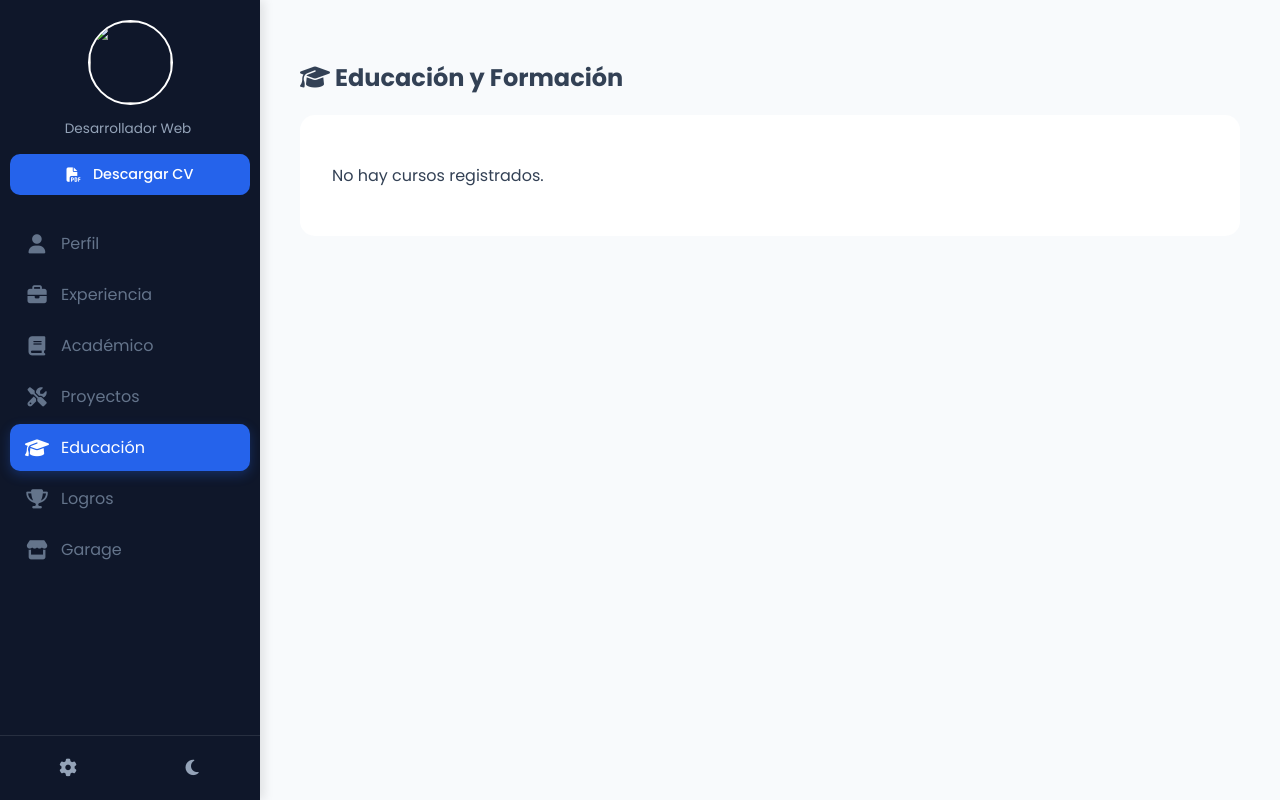
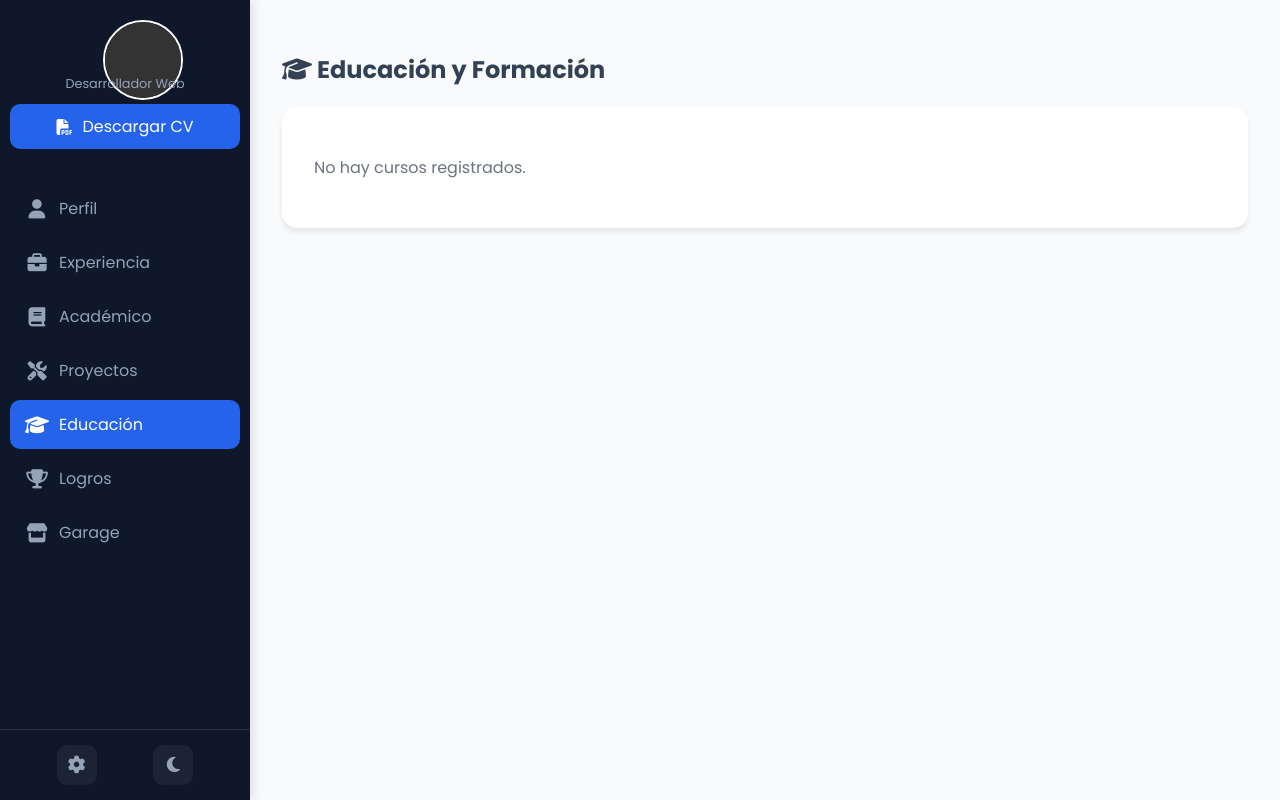
Before and after one commit to alanalava/HOJADEVIDA_ALAN, a Django app: page /cursos/ in a window 1280 px wide. Run offline with Django 5.2, Linux system fonts and the light colour scheme; data that the repository does not hold is empty; some libraries are stand-ins or nearby versions.

Commit message:
Arreglando de la interfaz

```diff
--- a/Perfil/templates/base.html
+++ b/Perfil/templates/base.html
@@ -9,13 +9,11 @@
     <link rel="stylesheet" href="https://cdnjs.cloudflare.com/ajax/libs/font-awesome/6.4.0/css/all.min.css">
 
     <style>
-        /* --- REGLA DE ORO --- */
         * { box-sizing: border-box; }
 
-        /* --- VARIABLES --- */
         :root {
-            --sidebar-width-open: 260px;
-            --sidebar-width-closed: 80px;
+            --sidebar-width-open: 250px;
+            --sidebar-width-closed: 75px;
             --primary: #2563eb;
             --sidebar-bg: #0f172a;
 
@@ -23,6 +21,10 @@
             --bg-card: #ffffff;
             --text-main: #334155;
             --text-muted: #64748b;
+
+            /* Colores para las etiquetas (Tags) */
+            --tag-bg: #e2e8f0;
+            --tag-text: #475569;
         }
 
         body.dark-mode {
@@ -30,9 +32,12 @@
             --bg-card: #1e293b;
             --text-main: #e2e8f0;
             --text-muted: #94a3b8;
+
+            /* Etiquetas en modo oscuro */
+            --tag-bg: #334155;
+            --tag-text: #e2e8f0;
         }
 
-        /* --- BASE --- */
         body {
             font-family: 'Poppins', sans-serif;
             background: var(--bg-main);
@@ -52,108 +57,122 @@
             background: var(--sidebar-bg);
             color: white;
             z-index: 1000;
-            display: flex;
-            flex-direction: column;
+            display: flex; flex-direction: column;
             transition: width 0.3s cubic-bezier(0.4, 0, 0.2, 1);
             box-shadow: 4px 0 10px rgba(0,0,0,0.1);
         }
 
         aside:hover { width: var(--sidebar-width-open); }
 
-        /* HEADER */
-        .sidebar-header { flex: 0 0 auto; padding: 20px 10px 10px; text-align: center; }
+        .sidebar-header { flex: 0 0 auto; padding: 20px 10px; text-align: center; }
 
-        /* MENÚ */
-        .sidebar-menu { flex: 1 1 auto; min-height: 0; overflow-y: auto; padding: 5px 10px; scrollbar-width: none; }
+        .sidebar-menu {
+            flex: 1 1 auto; min-height: 0; overflow-y: auto; padding: 0 10px; scrollbar-width: none;
+        }
         .sidebar-menu::-webkit-scrollbar { display: none; }
 
-        /* FOOTER */
+        /* FOOTER HORIZONTAL */
         .sidebar-footer {
-            flex: 0 0 auto; padding: 15px 10px;
-            background: var(--sidebar-bg); border-top: 1px solid rgba(255,255,255,0.1);
-            display: flex; flex-direction: row; gap: 8px; justify-content: space-between;
+            flex: 0 0 auto;
+            padding: 15px 10px;
+            background: var(--sidebar-bg);
+            border-top: 1px solid rgba(255,255,255,0.1);
+            display: flex;
+            flex-direction: row; /* Uno al lado del otro */
+            justify-content: space-evenly;
+            gap: 10px;
         }
 
-        /* --- ESTILOS COMPONENTES --- */
-        .profile-link { display: block; width: 45px; height: 45px; margin: 0 auto 10px; border-radius: 50%; transition: 0.3s; text-decoration: none; }
-        .avatar-container { width: 100%; height: 100%; border-radius: 50%; overflow: hidden; border: 2px solid white; cursor: pointer; }
+        /* --- ELEMENTOS DE PERFIL --- */
+        .profile-link { display: block; width: 45px; height: 45px; margin: 0 auto 10px; }
+        .avatar-container { width: 100%; height: 100%; border-radius: 50%; overflow: hidden; border: 2px solid white; cursor: pointer; transition: 0.3s;}
         .avatar-img { width: 100%; height: 100%; object-fit: cover; }
-        aside:hover .profile-link { width: 85px; height: 85px; }
+        aside:hover .avatar-container { width: 80px; height: 80px; }
 
-        .user-info { opacity: 0; max-height: 0; overflow: hidden; transition: 0.3s; }
-        aside:hover .user-info { opacity: 1; max-height: 120px; margin-bottom: 15px; }
-        .user-name { font-weight: 700; font-size: 1.1rem; white-space: nowrap; }
+        .user-info { opacity: 0; max-height: 0; overflow: hidden; transition: 0.3s; margin-bottom: 10px; }
+        aside:hover .user-info { opacity: 1; max-height: 100px; }
+        .user-name { font-weight: 700; font-size: 1.1rem; white-space: nowrap; color: white;}
 
-        /* Typewriter */
-        .typewriter { font-size: 0.85rem; color: #94a3b8; display: block; min-height: 1.5em; margin-top: 4px; }
-        .typewriter::after { content: '|'; animation: blink 1s step-end infinite; color: var(--primary); }
-        @keyframes blink { 50% { opacity: 0; } }
+        .typewriter { font-size: 0.8rem; color: #94a3b8; display: block; min-height: 1.5em; }
 
-        /* Botón PDF */
+        /* BOTÓN PDF (Texto blanco forzado) */
         .btn-pdf {
-            background: var(--primary); color: white; border-radius: 10px;
+            background: var(--primary);
+            color: white !important;
+            border-radius: 10px;
             padding: 10px; display: flex; align-items: center; justify-content: center;
-            text-decoration: none; margin-bottom: 10px; transition: 0.2s; font-weight: 500; font-size: 0.9rem;
+            text-decoration: none; margin-bottom: 15px; transition: 0.2s;
+            white-space: nowrap; overflow: hidden;
         }
-        .btn-pdf:hover { transform: translateY(-2px); background: #3b82f6; }
-        .btn-text, .nav-text { display: none; margin-left: 12px; white-space: nowrap; }
+        .btn-pdf:hover { background: #3b82f6; transform: translateY(-2px); }
+        .btn-text, .nav-text { display: none; margin-left: 10px; }
         aside:hover .btn-text, aside:hover .nav-text { display: inline-block; }
 
-        /* Enlaces Menú */
+        /* MENU LINKS */
         nav a {
-            display: flex; align-items: center; padding: 11px 10px; color: var(--text-muted); text-decoration: none;
-            border-radius: 10px; margin-bottom: 4px; transition: 0.2s; justify-content: center;
+            display: flex; align-items: center; padding: 12px; color: #94a3b8; text-decoration: none;
+            border-radius: 10px; margin-bottom: 5px; transition: 0.2s; justify-content: center;
         }
         aside:hover nav a { justify-content: flex-start; padding-left: 15px; }
         nav a:hover, nav a.active { background: rgba(255,255,255,0.1); color: white; }
-        nav a.active { background: var(--primary); box-shadow: 0 4px 12px rgba(37, 99, 235, 0.3); }
+        nav a.active { background: var(--primary); }
         .nav-icon { font-size: 1.2rem; min-width: 24px; text-align: center; }
 
-        /* Footer Buttons */
+        /* FOOTER BOTONES */
         .footer-btn {
-            background: transparent; border: none; color: #94a3b8; flex: 1; padding: 8px; border-radius: 10px; cursor: pointer;
-            display: flex; align-items: center; justify-content: center; transition: 0.2s; font-size: 1.1rem; text-decoration: none;
+            background: rgba(255,255,255,0.05); border: none; color: #94a3b8;
+            width: 40px; height: 40px; border-radius: 10px; cursor: pointer;
+            display: flex; align-items: center; justify-content: center;
+            transition: 0.2s; font-size: 1.1rem; text-decoration: none;
         }
-        .footer-btn:hover { background: rgba(255,255,255,0.1); color: white; }
+        .footer-btn:hover { background: rgba(255,255,255,0.2); color: white; transform: scale(1.1); }
 
         /* --- CONTENIDO PRINCIPAL --- */
-        main { margin-left: var(--sidebar-width-closed); padding: 2.5rem; transition: margin-left 0.3s ease; }
+        main { margin-left: var(--sidebar-width-closed); padding: 2rem; transition: margin-left 0.3s; }
         aside:hover + main { margin-left: var(--sidebar-width-open); }
 
-        /* --- ESTILOS DE TARJETAS (CORREGIDO) --- */
+        /* --- ESTILOS TARJETAS (Globales) --- */
         .card {
             background: var(--bg-card); padding: 2rem; border-radius: 15px;
-            box-shadow: var(--shadow-card); margin-bottom: 20px;
-            transition: transform 0.3s ease, box-shadow 0.3s ease;
+            box-shadow: 0 4px 6px -1px rgba(0, 0, 0, 0.1); margin-bottom: 20px;
             color: var(--text-main);
         }
+        .card h1, .card h2, .card h3, .card h4, .card p, .card strong { color: inherit; }
 
-        /* 1. Forzar color del texto general */
-        .card h1, .card h2, .card h3, .card h4, .card h5, .card p, .card span, .card div, .card li {
-            color: var(--text-main) !important;
+        /* ETIQUETAS (TAGS) - ARREGLO DE "PALABRA FEA" */
+        .tag-category {
+            background-color: var(--tag-bg);
+            color: var(--tag-text);
+            padding: 4px 10px;
+            border-radius: 6px;
+            font-size: 0.85rem;
+            font-weight: 500;
+            display: inline-block;
+            margin-bottom: 10px;
         }
 
-        /* 2. Enlaces normales en azul */
-        .card a { color: var(--primary) !important; }
-
-        /* 3. ¡IMPORTANTE! BOTONES CON TEXTO BLANCO */
-        /* Esto arregla el botón invisible. Si tiene clase 'btn', fuerza texto blanco */
-        .card a[class*="btn"], .card button {
+        /* BOTÓN AZUL DENTRO DE TARJETAS (Arreglo botón vacío) */
+        .btn-card-action {
+            background-color: var(--primary);
             color: white !important;
+            padding: 8px 15px;
+            border-radius: 8px;
+            text-decoration: none;
+            display: inline-flex; align-items: center; gap: 8px;
+            font-weight: 500; transition: 0.2s;
+            border: none; cursor: pointer;
         }
-
-        .card:hover { transform: translateY(-5px); box-shadow: 0 15px 30px rgba(0,0,0,0.1); }
-        body.dark-mode .card:hover { box-shadow: 0 15px 30px rgba(0,0,0,0.4); }
+        .btn-card-action:hover { background-color: #1d4ed8; }
 
         /* RESPONSIVE */
         @media (max-width: 768px) {
-            aside { width: 100%; height: 60px; bottom: 0; top: auto; flex-direction: row; padding: 0; overflow: visible; }
+            aside { width: 100%; height: 60px; bottom: 0; top: auto; flex-direction: row; padding: 0; }
             aside:hover { width: 100%; }
-            .sidebar-header, .btn-text, .nav-text, .sidebar-footer { display: none; }
-            .sidebar-menu { display: flex; flex-direction: row; overflow-x: auto; width: 100%; padding: 0; justify-content: space-between; }
-            nav { display: flex; width: 100%; justify-content: space-around; padding: 0 5px;}
-            nav a { margin: 0; padding: 10px; border-radius: 50%; }
-            main { margin-left: 0; margin-bottom: 70px; padding: 1.5rem; }
+            .sidebar-header, .sidebar-footer { display: none; }
+            .sidebar-menu { display: flex; flex-direction: row; overflow-x: auto; width: 100%; padding: 0; justify-content: space-around; }
+            nav { display: flex; width: 100%; justify-content: space-around; }
+            nav a { padding: 10px; border-radius: 50%; }
+            main { margin-left: 0; margin-bottom: 70px; padding: 1rem; }
         }
     </style>
 </head>
@@ -166,7 +185,7 @@
                     {% if perfil.fotoperfil %}
                         <img src="{{ perfil.fotoperfil.url }}" class="avatar-img">
                     {% else %}
-                        <img src="https://via.placeholder.com/100" class="avatar-img">
+                        <div style="background:#333;width:100%;height:100%;"></div>
                     {% endif %}
                 </div>
             </a>
```
Also changed, not shown: Perfil/templates/cv_completo.html (+43 -47 lines).
